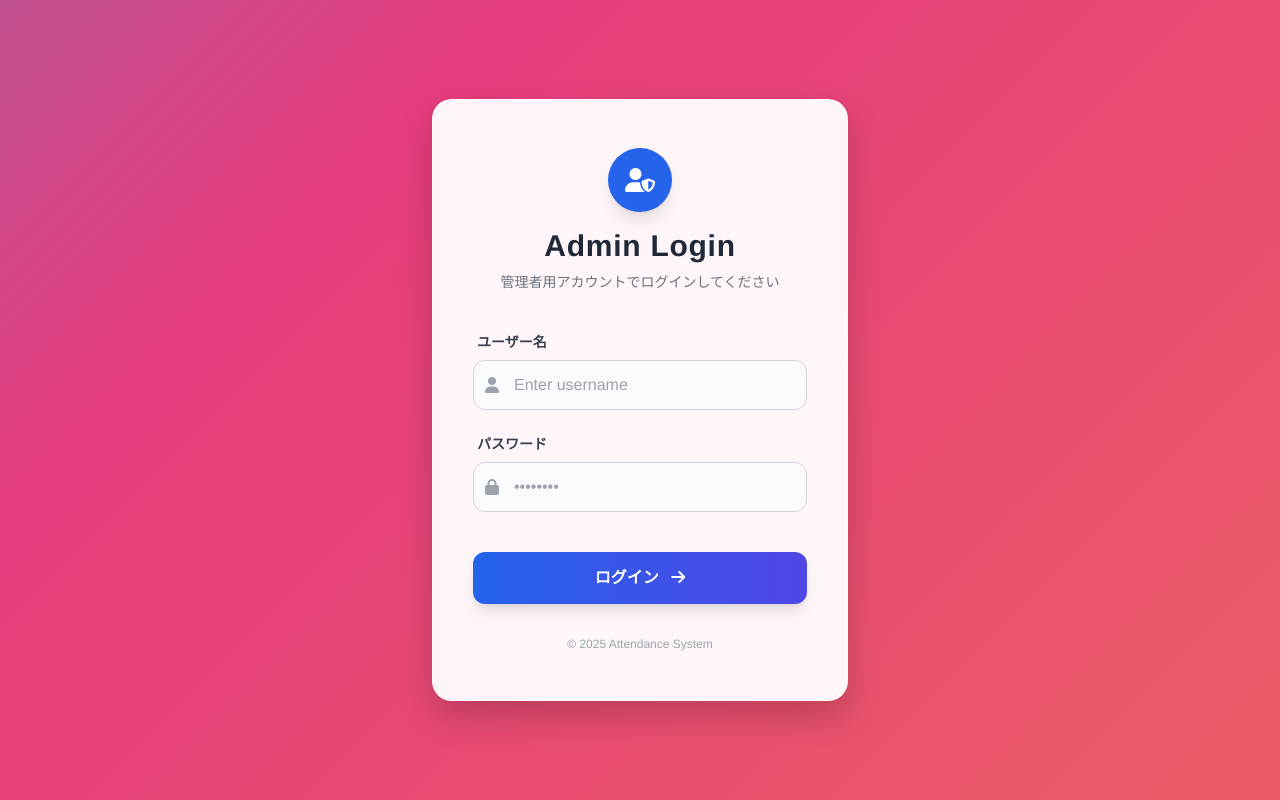
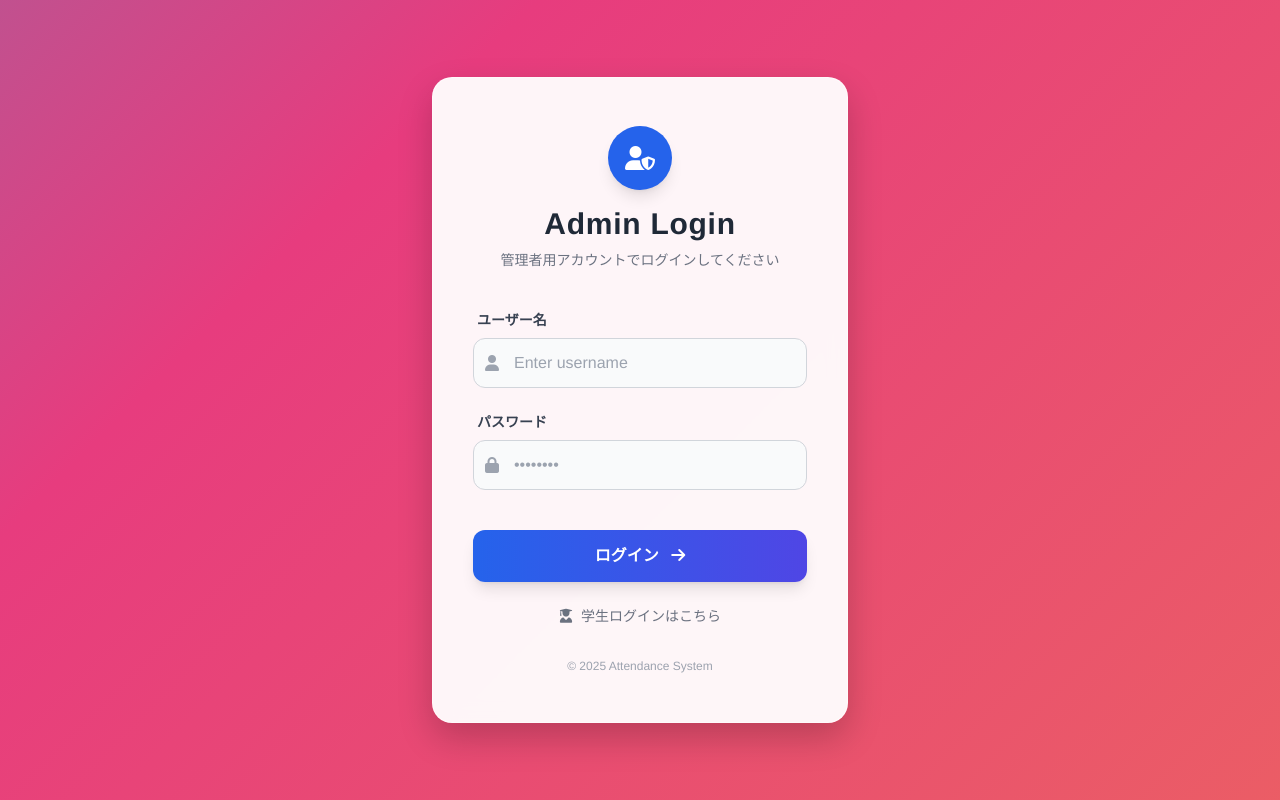
Before and after one commit to tea859/linebot-attendance, a Flask app: page /login in a window 1280 px wide. Run offline with Flask 3, Linux system fonts and the light colour scheme; some libraries are stand-ins or nearby versions.

Commit message:
Update login.html

```diff
--- a/templates/login.html
+++ b/templates/login.html
@@ -136,6 +136,11 @@
                 </button>
             </div>
 
+            <div class="mt-6 text-center">
+                <a href="/student_login" class="text-sm font-medium text-gray-500 hover:text-blue-600 transition duration-200 flex items-center justify-center gap-2">
+                    <i class="fas fa-user-graduate"></i> 学生ログインはこちら
+                </a>
+            </div>
             <p class="mt-8 text-center text-xs text-gray-400">
                 &copy; 2025 Attendance System
             </p>
```
